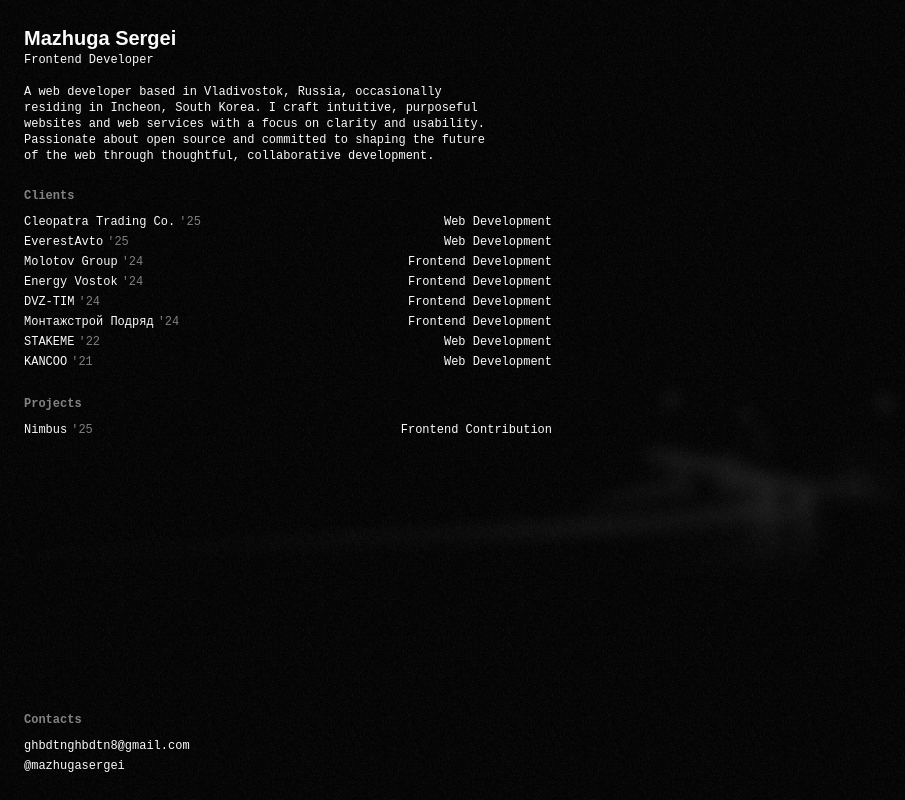
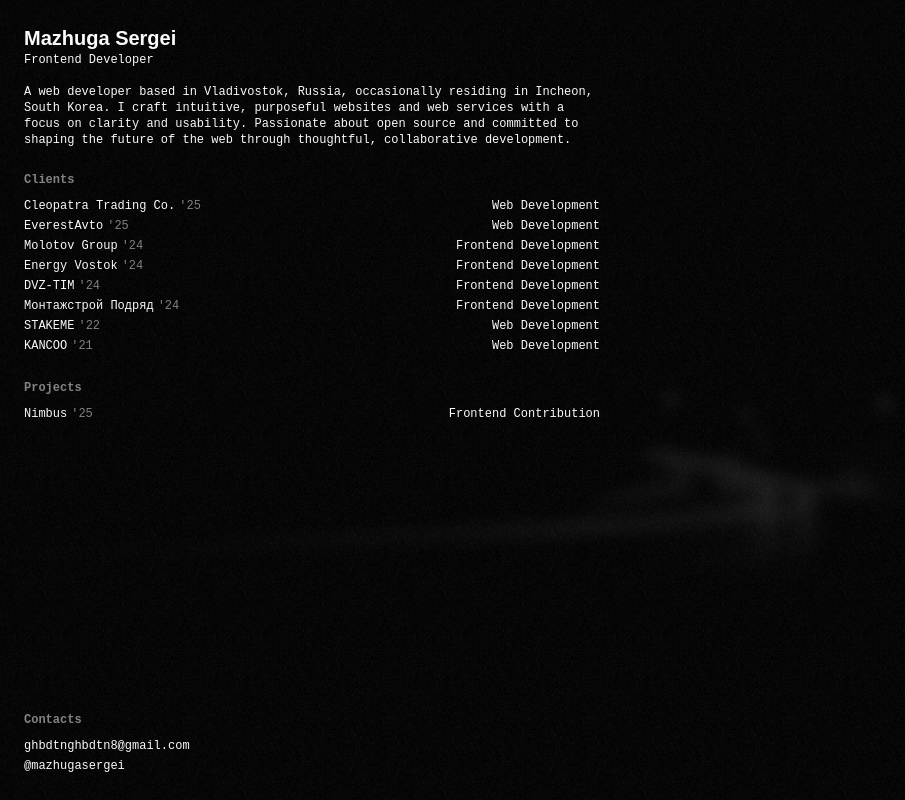
Before and after one commit to mazhugasergei/mazhugasergei.github.io, a Next.js app: page / in a window 1280 px wide. Shown: the whole page, without its empty margins (0-905 px from the left). Built offline with nearby package versions, Linux system fonts and the light colour scheme; a web font is replaced by a local one.

Commit message:
replace components files

```diff
--- a/src/app/page.tsx
+++ b/src/app/page.tsx
@@ -1,4 +1,4 @@
-import { CustomAnimatedText } from "@/components/shared/custom-animated-text"
+import { CustomAnimatedText } from "@/components/custom-animated-text"
 import { headingFont } from "@/fonts"
 import { cn } from "@/utils"
 import Link from "next/link"
@@ -44,8 +44,8 @@ const lists: List[] = [
 
 export default function Page() {
   return (
-    <main className="flex min-h-screen max-w-xl flex-col gap-6 p-6 text-xs">
-      <section className="animate-slide-in-x">
+    <main className="flex min-h-screen flex-col gap-6 p-6 text-xs">
+      <section className="animate-slide-in-x max-w-xl">
         <h1 className={cn(headingFont.className, "text-xl font-bold")}>
           <CustomAnimatedText>Mazhuga</CustomAnimatedText> <CustomAnimatedText>Sergei</CustomAnimatedText>
         </h1>
@@ -62,7 +62,7 @@ export default function Page() {
       {lists.map((list, index) => (
         <section
           key={list.title}
-          className={cn("animate-slide-in-x space-y-2", index === lists.length - 1 && "mt-auto")}
+          className={cn("animate-slide-in-x max-w-xl space-y-2", index === lists.length - 1 && "mt-auto")}
           style={{ animationDelay: `${(index + 1) * 100}ms` }}
         >
           <h2 className="text-secondary-foreground font-bold">{list.title}</h2>
--- a/src/components/shared/download-cv-button.tsx
+++ b/src/components/download-cv-button.tsx
@@ -1,5 +1,5 @@
 import NextLink from "next/link"
-import { buttonVariants } from "../ui/button"
+import { buttonVariants } from "./ui/button"
 
 export const DownloadCVButton = () => (
   <NextLink
```
Also changed, not shown: src/components/contact-button.tsx (renamed from src/components/shared/contact-button.tsx, +2 -9 lines), src/components/custom-animated-text.tsx (renamed from src/components/shared/custom-animated-text.tsx), src/components/dialog.tsx (renamed from src/components/shared/dialog.tsx).
